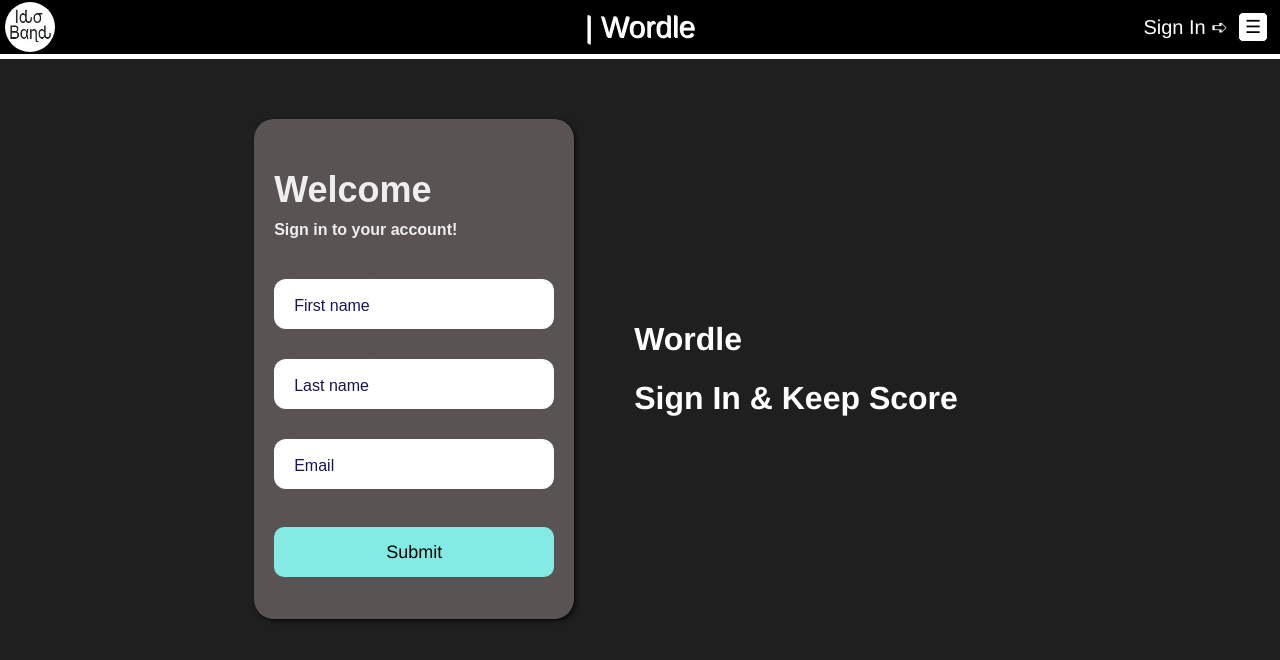
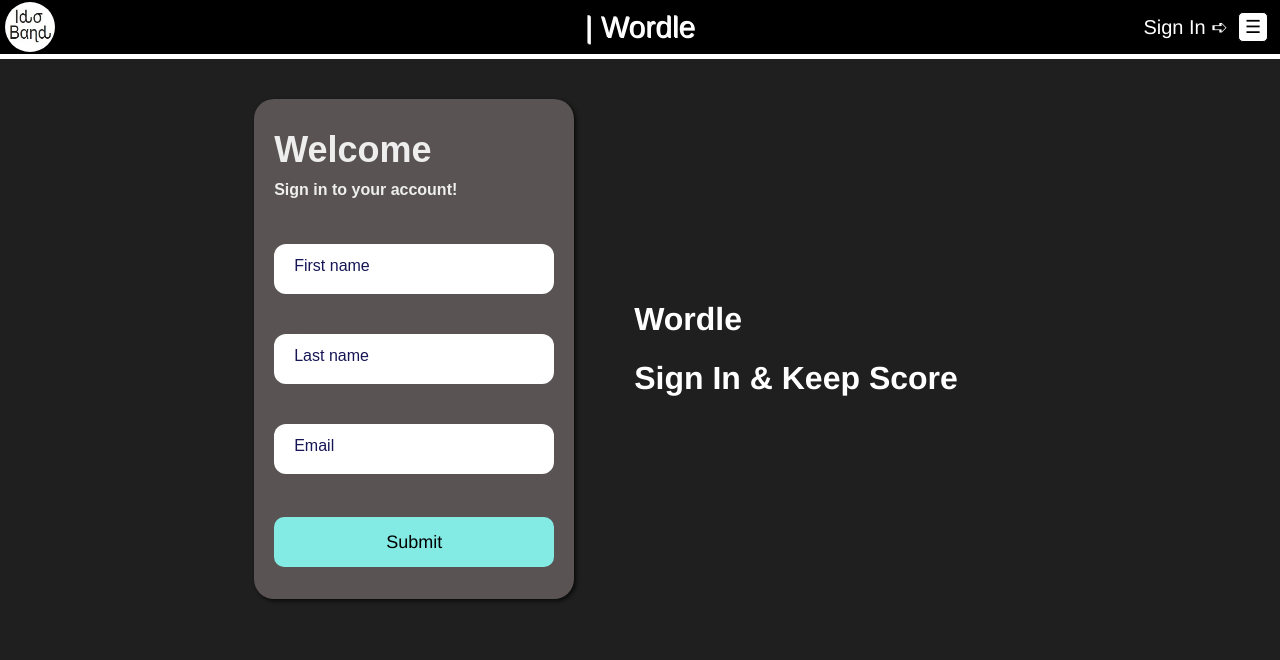
Before and after one commit to IdoBand/wordle-game, a React (Vite) app: page /SignInForm in a window 1280 px wide. Shown: the top 660 px of the page. Built offline with nearby package versions, Linux system fonts and the light colour scheme.

Commit message:
added some component testing

```diff
--- a/src/components/SharedLogicFunctions.tsx
+++ b/src/components/SharedLogicFunctions.tsx
@@ -22,7 +22,7 @@ const [gameState, setGameState] = useState({
 const [encryptedObject, setEncryptedObject] = useState(null)
 async function getWordFromServer() {
 
-    const response = await fetch('http://localhost:4000/getWord');
+    const response = await fetch('http://localhost:3333/getWord');
     const encryptedObject = await response.json();
     setEncryptedObject(encryptedObject);
 };
@@ -34,7 +34,7 @@ async function checkWordAtServer (guess: string, requestObject: EncryptedObject
                         encryptedWord: requestObject.encrypted,
                         iv: requestObject.iv.data
                         }
-        const response = await fetch(`http://localhost:4000/guessWord`, {method: 'post',
+        const response = await fetch(`http://localhost:3333/guessWord`, {method: 'post',
                                                                         headers: {'Content-Type': 'application/json'},
                                                                         body: JSON.stringify(attempt)});
 
--- a/src/components/SignInForm.tsx
+++ b/src/components/SignInForm.tsx
@@ -6,13 +6,13 @@ import { UserObject } from "../interface/interface"
 
 export default function SignInForm() {
 
-    const { register, handleSubmit } = useForm();
+    const { register, handleSubmit, watch, formState: { errors } } = useForm();
 
-    const {user, setUser} = useContext<any>(userContext);
+    // const {user, setUser} = useContext<any>(userContext);
 
     const extractAndAssign = (userObject: UserObject) => {
         localStorage.setItem('user', JSON.stringify(userObject))
-        setUser(userObject)
+        // setUser(userObject)
     };
     return (
         <>
@@ -25,9 +25,10 @@ export default function SignInForm() {
                     <div className="title">Welcome</div>
                     <div className="subtitle">Sign in to your account!</div>
                     <div className="input-container ic1">
-                        <input {...register("firstName")} id="firstname" className="input" type="text" placeholder=" " required/>
+                        <input data-test="firstName-input" {...register("firstName", {required: true})} id="firstname" className="input" type="text" placeholder=" "/>
                         <div className="cut"></div>
                         <label className="placeholder">First name</label>
+                        {errors.firstName && <span className="error-span">This field is required</span>}
                     </div>
                     <div className="input-container ic2">
                         <input {...register("lastName")} id="lastname" className="input" type="text" placeholder=" " />
@@ -35,7 +36,7 @@ export default function SignInForm() {
                         <label className="placeholder">Last name</label>
                     </div>
                     <div className="input-container ic2">
-                        <input {...register("email")} id="email" className="input" type="text" placeholder=" " />
+                        <input {...register("email")} id="email" className="input" type="email" placeholder=" " />
                         <div className="cut cut-short"></div>
                         <label className="placeholder">Email</label>
                     </div>
--- a/src/style.scss
+++ b/src/style.scss
@@ -423,7 +423,7 @@ $cow-color : rgb(248, 248, 30);
 
 #sign-in-form-container {
     @include flexCenter();
-    margin-top: 60px;
+    margin-top: 40px;
     position: relative;
     width: 90%;
 
@@ -459,7 +459,7 @@ $cow-color : rgb(248, 248, 30);
         font-family: sans-serif;
         font-size: 36px;
         font-weight: 600;
-        margin-top: 30px;
+        margin-top: 10px;
       }
 
       .subtitle {
@@ -474,6 +474,7 @@ $cow-color : rgb(248, 248, 30);
         height: 50px;
         position: relative;
         width: 100%;
+        padding: 5px 0 5px 0;
       }
 
       .ic1 {
@@ -493,7 +494,7 @@ $cow-color : rgb(248, 248, 30);
         font-size: 18px;
         height: 100%;
         outline: 0;
-        padding: 4px 20px 0;
+        padding: 5px 25px 5px 25px;
         width: 100%;
       }
 
@@ -542,6 +543,10 @@ $cow-color : rgb(248, 248, 30);
       .input:focus ~ .placeholder {
         color: aqua;
       }
+      .error-span{
+        color: red;
+        margin-top: 1px;
+      }
 
       .submit {
         @include basicButton();
```
Also changed, not shown: 2 other files (tests, documents, lock files or other folders).
